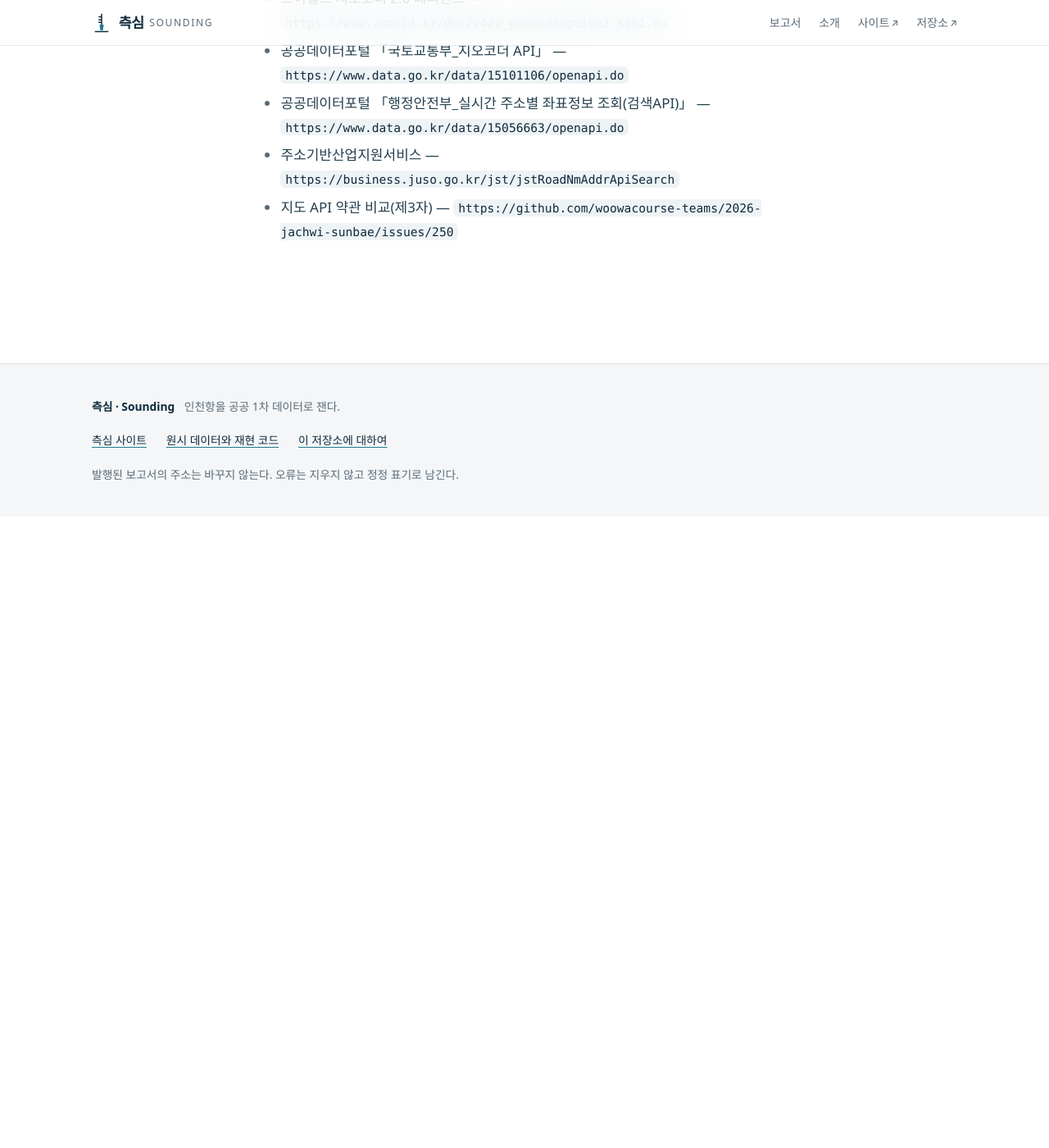
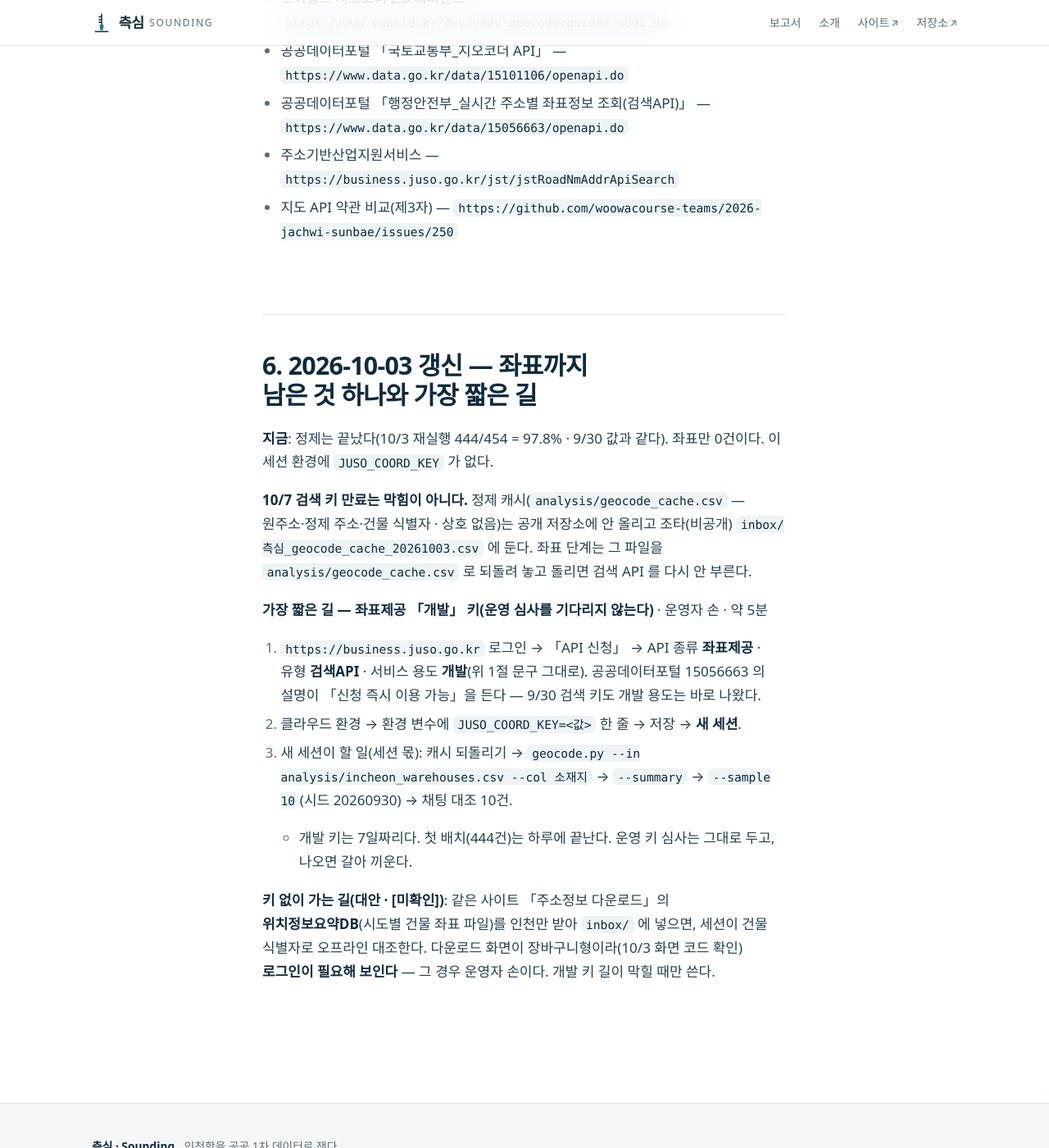
Before and after one commit to jisangj03-dev/incheon-port-analysis, a Jekyll site: the page built from docs/주소좌표_키발급안내.md, in a window 1280 px wide and 1400 px high, scrolled down 5813 px. Shown: the whole window at 82% size. Built offline with Jekyll 4.4.1, drawn with Linux system fonts in a browser that asks for light colours; some web fonts are replaced; our own code applies the rules of GitHub Pages for plain Markdown files; before the commit the page ends 6443 px from its top, so only the background shows below that.

```diff
--- a/docs/주소좌표_키발급안내.md
+++ b/docs/주소좌표_키발급안내.md
@@ -125,3 +125,20 @@ python analysis/geocode.py --in analysis/incheon_warehouses.csv --col 소재지
 - 공공데이터포털 「행정안전부_실시간 주소별 좌표정보 조회(검색API)」 — `https://www.data.go.kr/data/15056663/openapi.do`
 - 주소기반산업지원서비스 — `https://business.juso.go.kr/jst/jstRoadNmAddrApiSearch`
 - 지도 API 약관 비교(제3자) — `https://github.com/woowacourse-teams/2026-jachwi-sunbae/issues/250`
+
+## 6. 2026-10-03 갱신 — 좌표까지 남은 것 하나와 가장 짧은 길
+
+**지금**: 정제는 끝났다(10/3 재실행 444/454 = 97.8% · 9/30 값과 같다). 좌표만 0건이다. 이 세션 환경에 `JUSO_COORD_KEY` 가 없다.
+
+**10/7 검색 키 만료는 막힘이 아니다.** 정제 캐시(`analysis/geocode_cache.csv` — 원주소·정제 주소·건물 식별자 · 상호 없음)는 공개 저장소에 안 올리고
+조타(비공개) `inbox/측심_geocode_cache_20261003.csv` 에 둔다. 좌표 단계는 그 파일을 `analysis/geocode_cache.csv` 로 되돌려 놓고 돌리면 검색 API 를 다시 안 부른다.
+
+**가장 짧은 길 — 좌표제공 「개발」 키(운영 심사를 기다리지 않는다)** · 운영자 손 · 약 5분
+1. `https://business.juso.go.kr` 로그인 → 「API 신청」 → API 종류 **좌표제공** · 유형 **검색API** · 서비스 용도 **개발**(위 1절 문구 그대로).
+   공공데이터포털 15056663 의 설명이 「신청 즉시 이용 가능」을 든다 — 9/30 검색 키도 개발 용도는 바로 나왔다.
+2. 클라우드 환경 → 환경 변수에 `JUSO_COORD_KEY=<값>` 한 줄 → 저장 → **새 세션**.
+3. 새 세션이 할 일(세션 몫): 캐시 되돌리기 → `geocode.py --in analysis/incheon_warehouses.csv --col 소재지` → `--summary` → `--sample 10`(시드 20260930) → 채팅 대조 10건.
+- 개발 키는 7일짜리다. 첫 배치(444건)는 하루에 끝난다. 운영 키 심사는 그대로 두고, 나오면 갈아 끼운다.
+
+**키 없이 가는 길(대안 · [미확인])**: 같은 사이트 「주소정보 다운로드」의 **위치정보요약DB**(시도별 건물 좌표 파일)를 인천만 받아 `inbox/` 에 넣으면,
+세션이 건물 식별자로 오프라인 대조한다. 다운로드 화면이 장바구니형이라(10/3 화면 코드 확인) **로그인이 필요해 보인다** — 그 경우 운영자 손이다. 개발 키 길이 막힐 때만 쓴다.
```
Also changed, not shown: README.md (+4 -0 lines), docs/STATUS.md (+1 -1 lines), docs/작업기록.md (+9 -0 lines), docs/채널대기열.md (+1 -0 lines), docs/채널문안/li-08.md (added, +15 -0 lines), docs/측심_범위확장_20260930.md (+1 -1 lines), reports/물류창고.md (added, +110 -0 lines).
